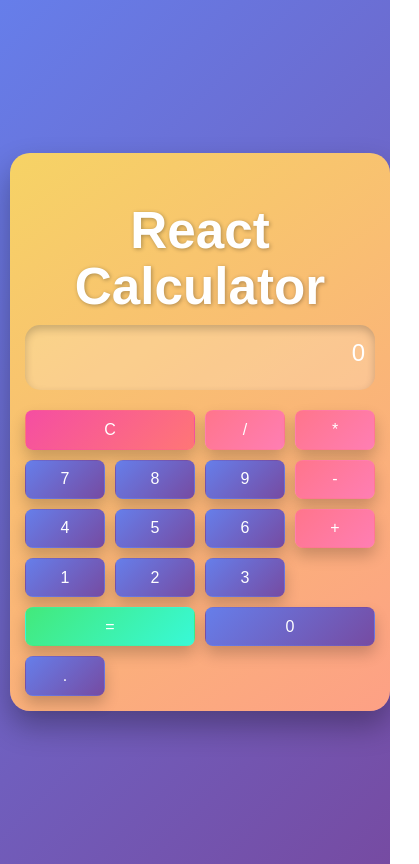
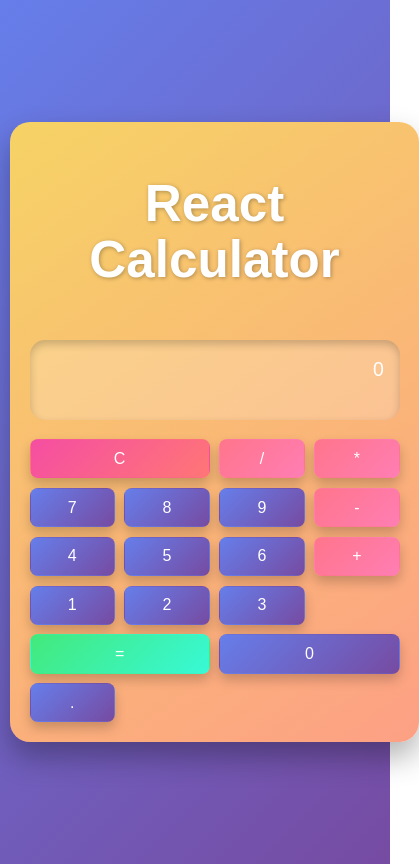
Before and after one commit to ahmedk786/React-Calculator-app, a React (Vite) app in the folder react-calculator/: page / in a window 390 px wide. Shown: the whole page, 419 px wide, since content can reach past the window. Built offline with nearby package versions, Linux system fonts and the light colour scheme.

Commit message:
Update App.css

```diff
--- a/react-calculator/src/App.css
+++ b/react-calculator/src/App.css
@@ -6,55 +6,56 @@
   font-family: 'Poppins', sans-serif;
   background: linear-gradient(135deg, #667eea, #764ba2);
   margin: 0;
-  padding: 10px; /* small padding for very small screens */
+  padding: 10px;
 }
 
 .calculator {
   background: linear-gradient(145deg, #f6d365, #fda085);
-  padding: 20px;
-  border-radius: 25px;
+  padding: 5vw; /* relative padding */
+  border-radius: 20px;
   box-shadow: 0 15px 30px rgba(0, 0, 0, 0.3);
   width: 100%;
-  max-width: 350px; /* keeps it nice on larger screens */
+  max-width: 400px; /* max limit for big screens */
 }
 
 h1 {
   text-align: center;
   color: #fff;
-  margin-bottom: 15px;
-  font-size: 1.8rem;
+  margin-bottom: 1em;
+  font-size: clamp(1.2rem, 4vw, 2rem); /* responsive font size */
   text-shadow: 1px 1px 4px rgba(0,0,0,0.3);
 }
 
 .display {
   background: rgba(255, 255, 255, 0.2);
   color: #fff;
-  font-size: 1.8rem;
-  padding: 12px;
+  font-size: clamp(1.2rem, 5vw, 2rem); /* auto scales */
+  padding: 0.8em;
   border-radius: 15px;
-  margin-bottom: 20px;
+  margin-bottom: 1em;
   text-align: right;
   box-shadow: inset 0 4px 8px rgba(0,0,0,0.2);
   word-wrap: break-word;
-  min-height: 50px;
+  min-height: 2.5em;
 }
 
 .buttons {
   display: grid;
   grid-template-columns: repeat(4, 1fr);
-  gap: 12px;
+  gap: 0.6em;
 }
 
 button {
-  padding: 15px;
-  font-size: 1.3rem;
+  padding: 0.8em;
+  font-size: clamp(1rem, 4vw, 1.5rem); /* scales with screen */
   border: none;
-  border-radius: 15px;
+  border-radius: 12px;
   cursor: pointer;
   background: linear-gradient(135deg, #667eea, #764ba2);
   color: #fff;
-  box-shadow: 0 8px 15px rgba(0,0,0,0.2);
+  box-shadow: 0 6px 12px rgba(0,0,0,0.2);
   transition: 0.3s;
+  width: 100%;
 }
 
 button:hover {
@@ -78,31 +79,12 @@
   background: linear-gradient(135deg, #f54ea2, #ff7676);
 }
 
-/* 📱 Mobile Responsive Fix */
-@media (max-width: 480px) {
-  .calculator {
-    padding: 15px;
-    border-radius: 20px;
+/* ✅ Extra Small Devices (<360px) */
+@media (max-width: 360px) {
+  .buttons {
+    grid-template-columns: repeat(3, 1fr); /* 3 buttons per row for tiny phones */
   }
-
-  h1 {
-    font-size: 1.4rem;
-    margin-bottom: 10px;
-  }
-
-  .display {
-    font-size: 1.5rem;
-    padding: 10px;
-    min-height: 45px;
-  }
-
-  button {
-    padding: 12px;
-    font-size: 1.1rem;
-    border-radius: 12px;
-  }
-
-  .buttons {
-    gap: 10px;
+  .span-two {
+    grid-column: span 3;
   }
 }
```
